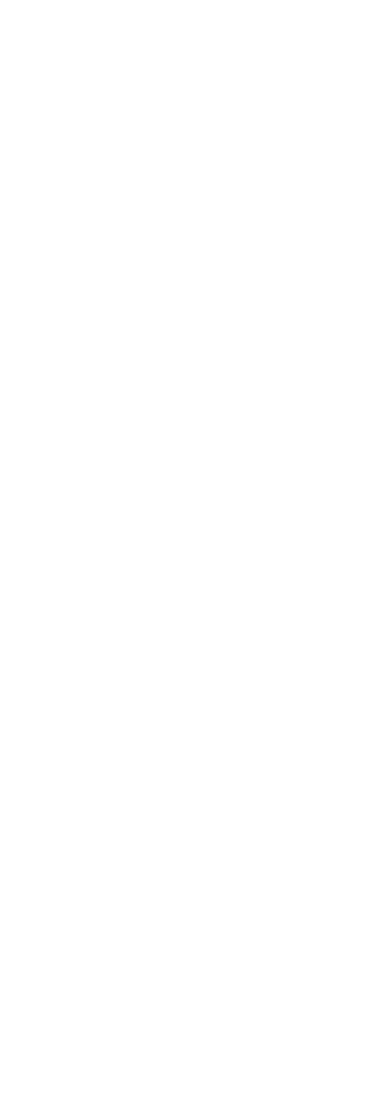
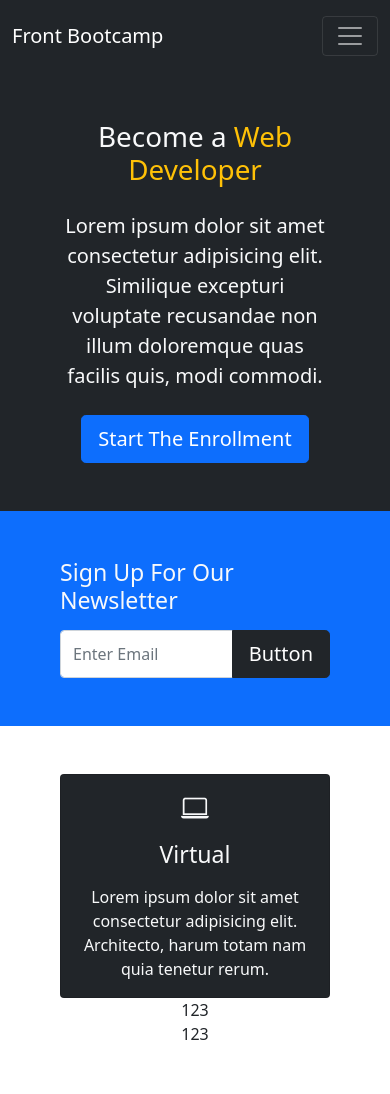
Before and after one commit to johnbdot/landing-page, a website: page index.html in a window 390 px wide. Before the commit the page ends 844 px from the top, so only its background shows below. Drawn offline with nearby package versions, Linux system fonts and the light colour scheme.

Commit message:
modified

```diff
--- a/css/style.css
+++ b/css/style.css
@@ -1,3 +1,17 @@
+* {
+  box-sizing: border-box;
+  margin: 0;
+  padding: 0;
+}
 
+body {
+  background: #fff;
+}
+
+@media (min-width: 768px) {
+  .news-input {
+    width: 50%;
+  }
+}
 
 /*# sourceMappingURL=style.css.map */
--- a/index.html
+++ b/index.html
@@ -4,8 +4,112 @@
     <meta charset="UTF-8" />
     <meta http-equiv="X-UA-Compatible" content="IE=edge" />
     <meta name="viewport" content="width=device-width, initial-scale=1.0" />
-    <title>Document</title>
+    <title>John Bouakhasith: Landing Page</title>
+    <link
+      href="https://cdn.jsdelivr.net/npm/bootstrap@5.0.1/dist/css/bootstrap.min.css"
+      rel="stylesheet"
+      integrity="sha384-+0n0xVW2eSR5OomGNYDnhzAbDsOXxcvSN1TPprVMTNDbiYZCxYbOOl7+AMvyTG2x"
+      crossorigin="anonymous"
+    />
+    <link
+      rel="stylesheet"
+      href="https://cdn.jsdelivr.net/npm/bootstrap-icons@1.3.0/font/bootstrap-icons.css"
+    />
     <link rel="stylesheet" href="css/style.css" />
   </head>
-  <body></body>
+  <body>
+    <!-- Navbar -->
+
+    <nav class="navbar navbar-expand-lg bg-dark navbar-dark py-3">
+      <div class="container">
+        <a href="#" class="navbar-brand">Front Bootcamp</a>
+        <button
+          class="navbar-toggler"
+          type="button"
+          data-bs-toggle="collapse"
+          data-bs-target="#navmenu"
+        >
+          <span class="navbar-toggler-icon"></span>
+        </button>
+        <div class="collapse navbar-collapse" id="navmenu">
+          <ul class="navbar-nav ms-auto">
+            <li class="nav-item">
+              <a href="#learn" class="nav-link">What You'll Learn</a>
+            </li>
+            <li class="nav-item">
+              <a href="#questions" class="nav-link">Questions</a>
+            </li>
+            <li class="nav-item">
+              <a href="#instructors" class="nav-link">Instructors</a>
+            </li>
+          </ul>
+        </div>
+      </div>
+    </nav>
+
+    <!-- Showcase -->
+    <section class="bg-dark text-light p-5 text-center text-sm-start">
+      <div class="container">
+        <div class="d-sm-flex align-items-center justify-content-between">
+          <div>
+            <h1>Become a <span class="text-warning">Web Developer</span></h1>
+            <p class="lead my-4">
+              Lorem ipsum dolor sit amet consectetur adipisicing elit. Similique
+              excepturi voluptate recusandae non illum doloremque quas facilis
+              quis, modi commodi.
+            </p>
+            <button class="btn btn-primary btn-lg">Start The Enrollment</button>
+          </div>
+          <img
+            class="img-fluid w-50 d-none d-sm-block"
+            src="img/showcase.svg"
+            alt=""
+            srcset=""
+          />
+        </div>
+      </div>
+    </section>
+
+    <!-- Newsletter -->
+    <section class="bg-primary text-light p-5">
+      <div class="container">
+        <div class="d-md-flex justify-content-between align-items-center">
+          <h3 class="mb-3 mb-md-0">Sign Up For Our Newsletter</h3>
+          <div class="input-group news-input">
+            <input type="text" class="form-control" placeholder="Enter Email" />
+            <button class="btn btn-dark btn-lg" type="button">Button</button>
+          </div>
+        </div>
+      </div>
+    </section>
+
+    <!-- Boxes -->
+    <section class="p-5">
+      <div class="container">
+        <div class="row text-center">
+          <div class="col-md">
+            <div class="card bg-dark text-light">
+              <div class="card-body text-center">
+                <div class="h1 mb-3">
+                  <i class="bi bi-laptop"></i>
+                </div>
+                <h3 class="card-title mb-3">Virtual</h3>
+                <p class="card-text">
+                  Lorem ipsum dolor sit amet consectetur adipisicing elit.
+                  Architecto, harum totam nam quia tenetur rerum.
+                </p>
+              </div>
+            </div>
+          </div>
+          <div class="col-md">123</div>
+          <div class="col-md">123</div>
+        </div>
+      </div>
+    </section>
+    <script
+      src="https://cdn.jsdelivr.net/npm/bootstrap@5.0.1/dist/js/bootstrap.bundle.min.js"
+      integrity="sha384-gtEjrD/SeCtmISkJkNUaaKMoLD0//ElJ19smozuHV6z3Iehds+3Ulb9Bn9Plx0x4"
+      crossorigin="anonymous"
+    ></script>
+  </body>
 </html>
```
